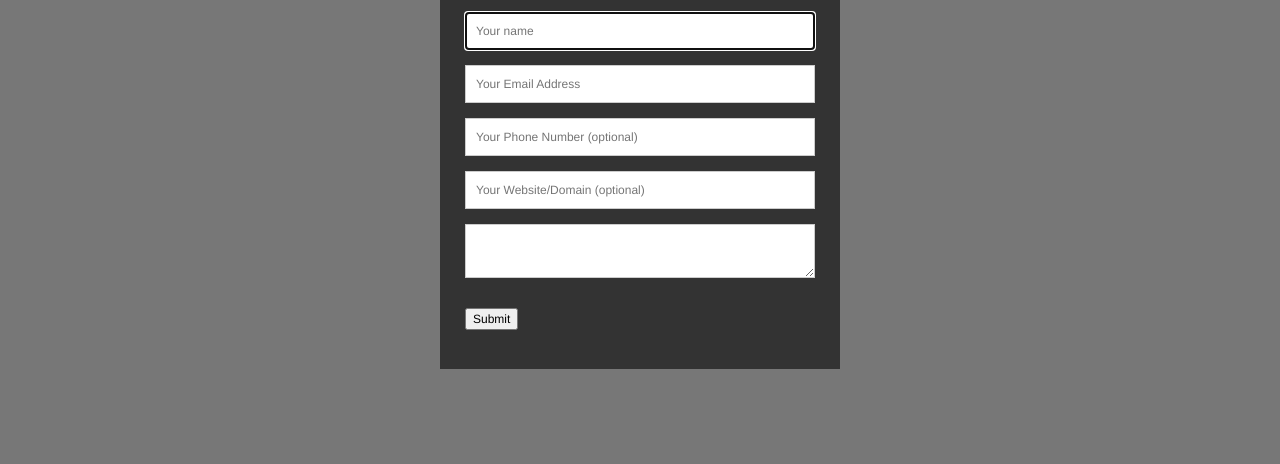
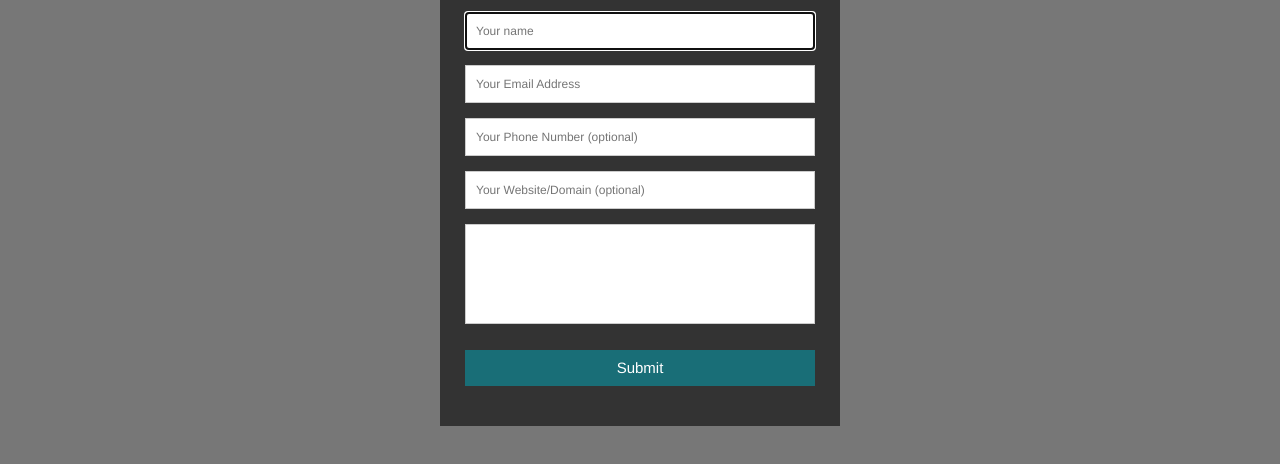
Before and after one commit to wesleylang/WeSlangDevelopment, a plain HTML site: page contact.html in a window 1280 px wide. Shown: the part 316-780 px from the top of the page. Drawn offline with nearby package versions, Linux system fonts and the light colour scheme.

Commit message:
contact button fix

```diff
--- a/contact.html
+++ b/contact.html
@@ -108,7 +108,28 @@
 						#contact input[type="tel"]:hover,
 						#contact input[type="url"]:hover,
 						#contact textarea:hover {
+							transition: background-color 0.3s ease-in-out;
+						}
 
+						#contact textarea{
+							height: 100px;
+							max-width: 100%;
+							resize: none;
+						}
+
+						#contact button[type="submit"]{
+							cursor: pointer;
+							width: 100%;
+							border: none;
+							background: #196E77;
+							color: white;
+							margin: 0 0 5px;
+							padding: 10px;
+							font-size: 15px;
+						}
+
+						#contact button[type="submit"]:active{
+							box-shadow: inset 0 1px 3px rgba(0, 0, 0, 0.5);
 						}
 
         </style>
```
